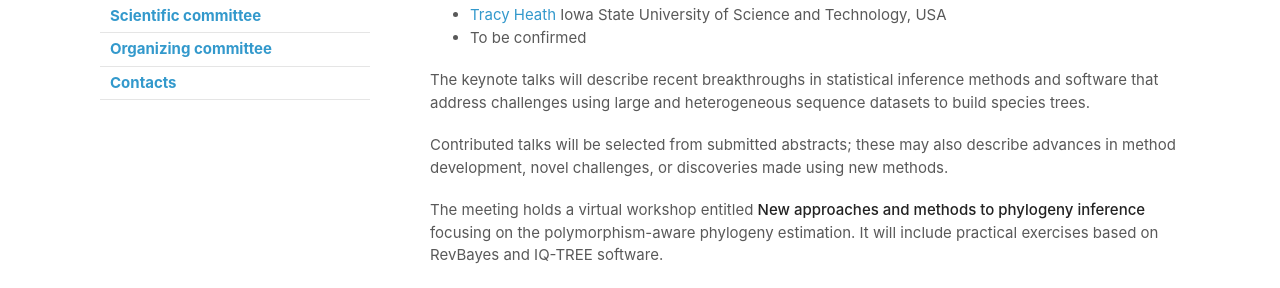
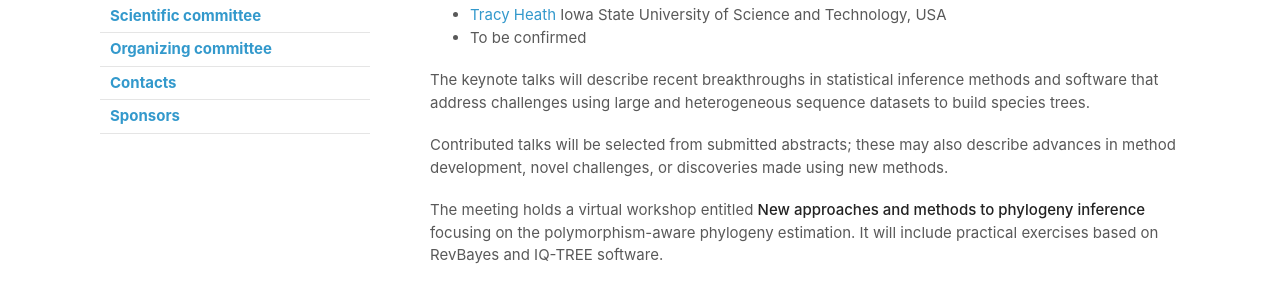
Before and after one commit to mrborges23/micphy2021, a Jekyll site: the page built from index.md, in a window 1280 px wide. Shown: the part 308-596 px from the top of the page. Built offline with Jekyll 4.4.1, drawn with Linux system fonts in a browser that asks for light colours; our own code applies the rules of GitHub Pages for plain Markdown files.

Commit message:
Few changes

```diff
--- a/_config.yml
+++ b/_config.yml
@@ -17,3 +17,5 @@ navigation:
     url: organizers
   - title: Contacts
     url: contacts
+  - title: Sponsors
+    url: funding
```
Also changed, not shown: funding.md (+1 -1 lines).
